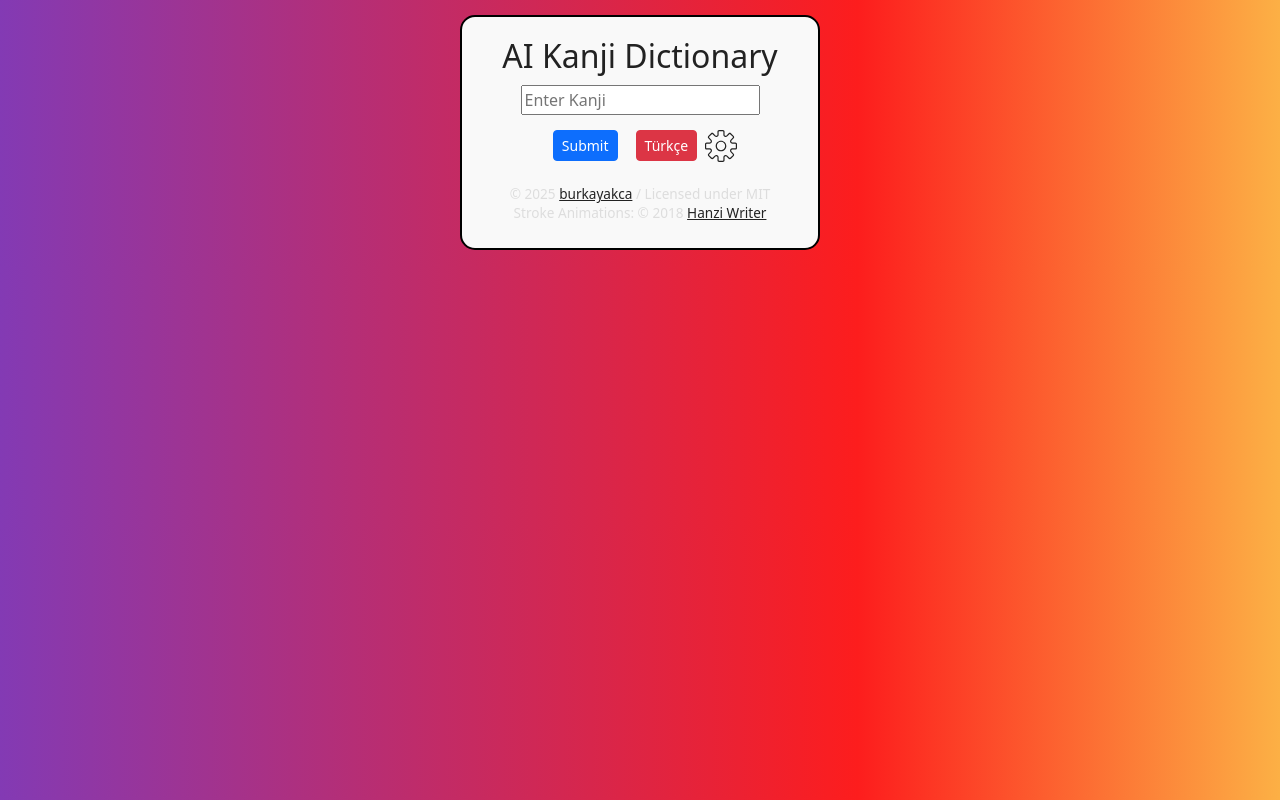
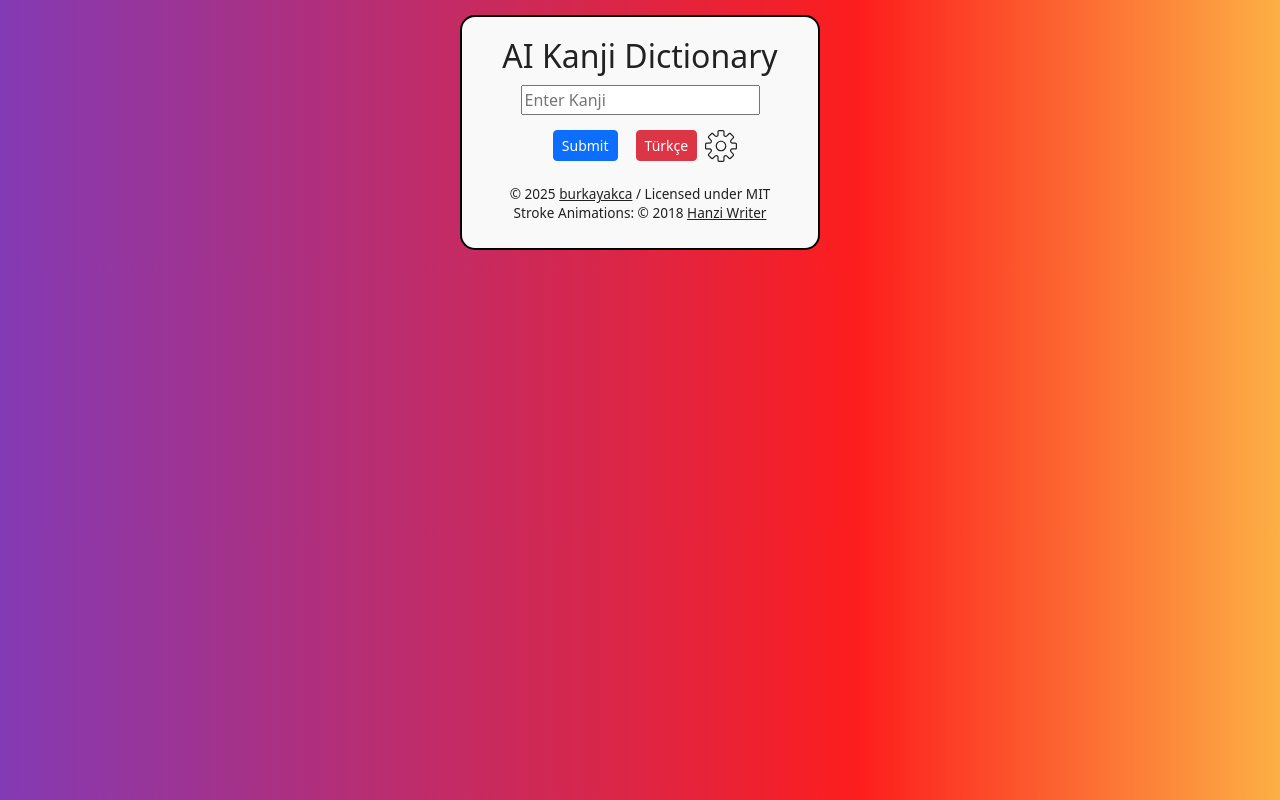
Before and after one commit to burkayakca/AiKanjiDictionaryApp, a React (Create React App) app: page / in a window 1280 px wide. Built offline with nearby package versions, Linux system fonts and the light colour scheme; a web font is replaced by a local one.

Commit message:
Fix CSS selector for light mode footer text styling

```diff
--- a/src/components/ui/Entry.jsx
+++ b/src/components/ui/Entry.jsx
@@ -20,6 +20,7 @@ function Entry({ kanji, components, meaning, kunyomi, onyomi, examples, strokeNu
           height: 120,
           padding: 5,
           strokeColor: "#DC4C64",
+          showOutline: true,
           onLoadCharDataError() {
             setIsSupported(false);
           },
--- a/src/components/ui/style.css
+++ b/src/components/ui/style.css
@@ -18,7 +18,7 @@
 /* Light Mode */
 @media (prefers-color-scheme: light) {
 
-    .settings-footer, a, .input-p, .kanji-container, .kanji-container table, h2, .kanji-p {
+    .settings-footer p, a, .input-p, .kanji-container, .kanji-container table, h2, .kanji-p {
         color: var(--light-text);
     }
 
```
